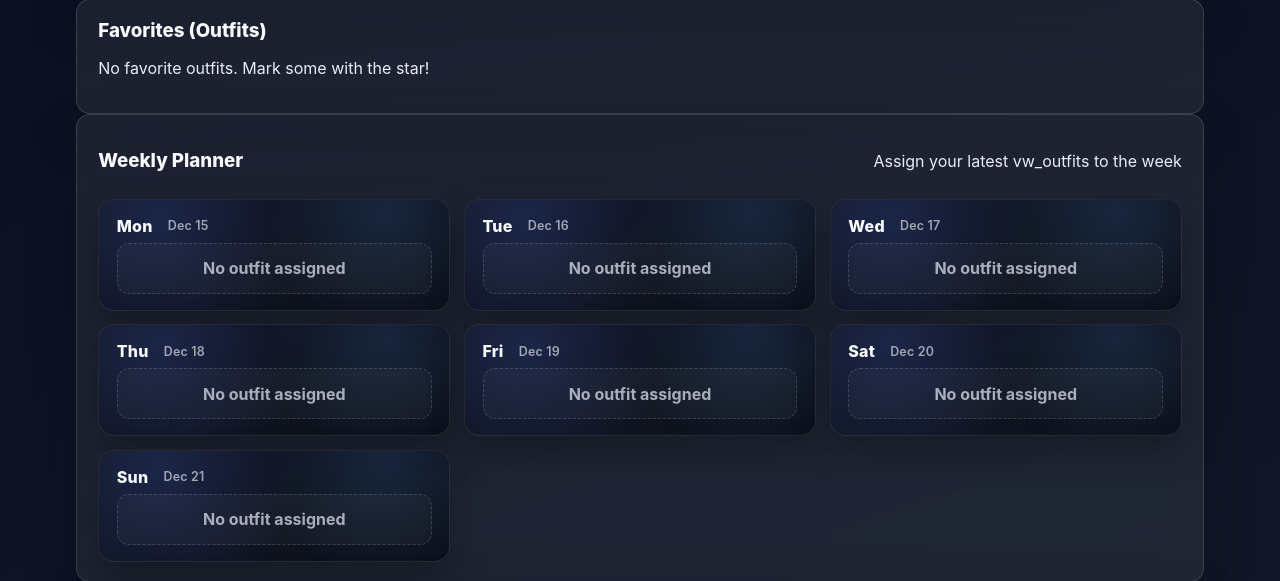
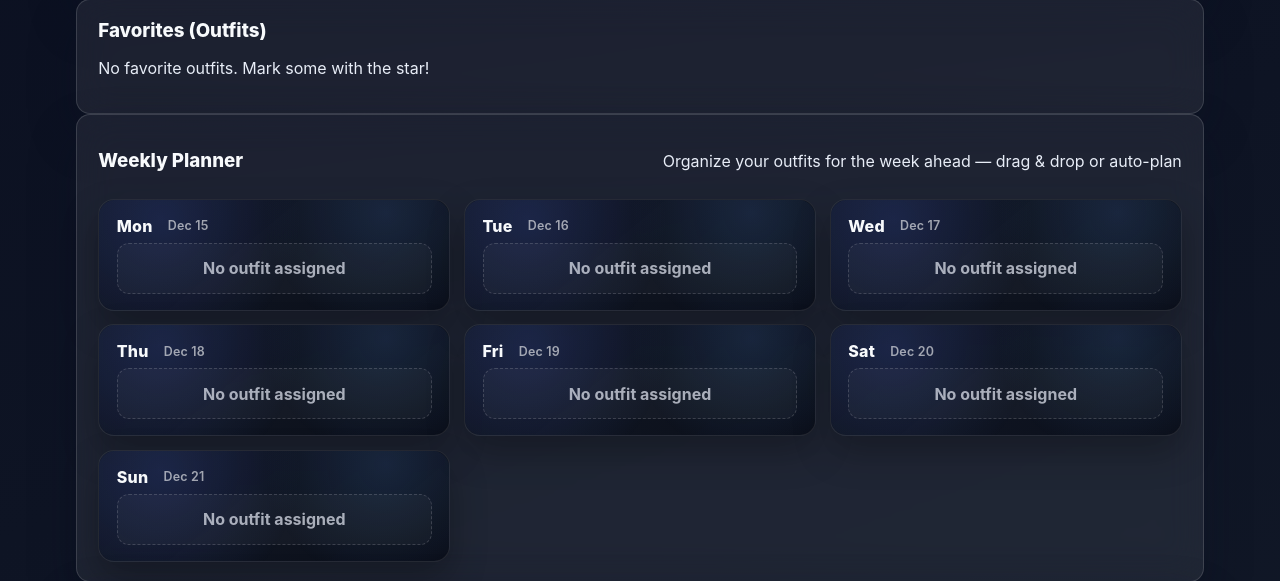
Before and after one commit to claudetomoh/Virtual_Wardrobe, a PHP site: page /src/dashboard.php in a window 1280 px wide. Shown: the part 1190-1771 px from the top of the page. Run offline with PHP 8.4, Linux system fonts and the light colour scheme; the visitor is signed in with stand-in values (Sample User, id 1); data that the repository does not hold is empty; some libraries are stand-ins or nearby versions.

Commit message:
Enhance: Update weekly planner description to be more professional and descriptive

```diff
--- a/src/dashboard.php
+++ b/src/dashboard.php
@@ -423,7 +423,7 @@ include __DIR__ . '/templates/header.php';
   <section class="card">
     <div class="section-header">
       <h3 class="card-title">Weekly Planner</h3>
-      <p class="muted">Assign your latest vw_outfits to the week</p>
+      <p class="muted">Organize your outfits for the week ahead — drag & drop or auto-plan</p>
     </div>
     <?php
       $days = ['Mon','Tue','Wed','Thu','Fri','Sat','Sun'];
```
